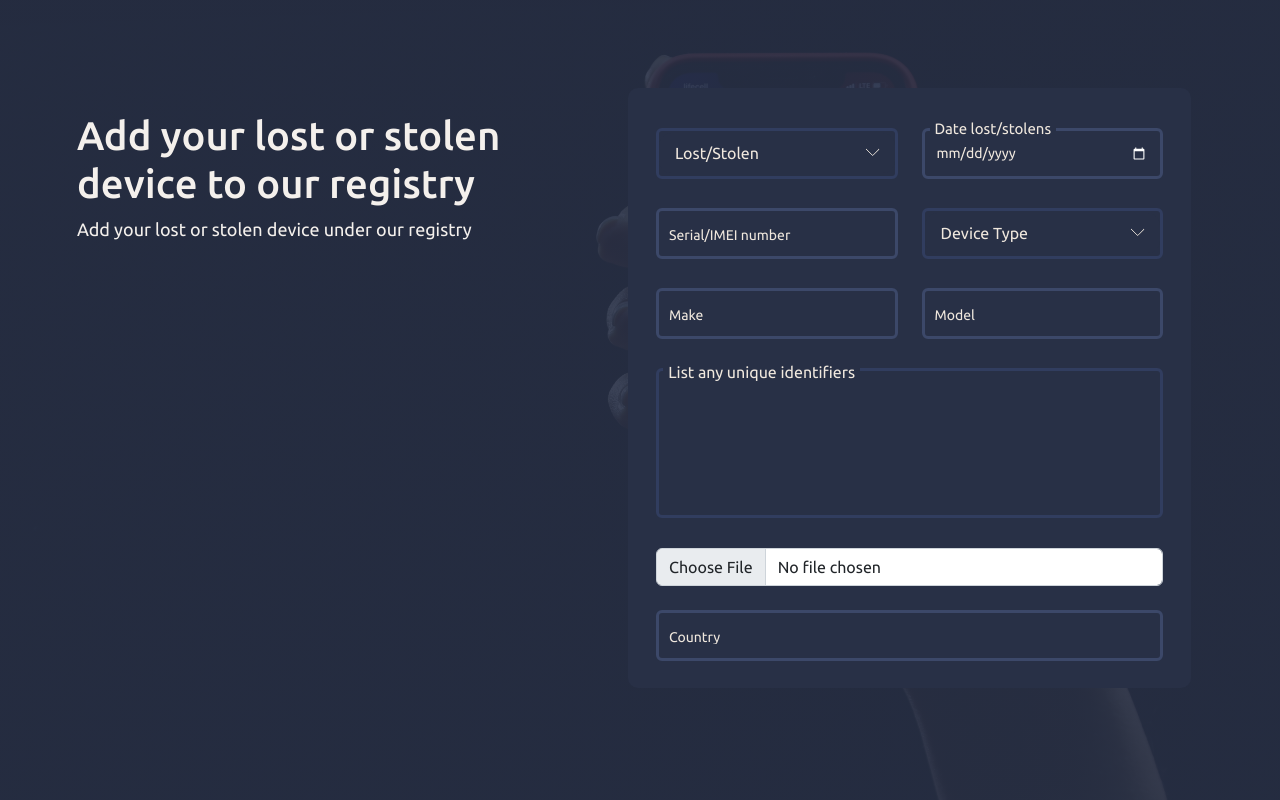
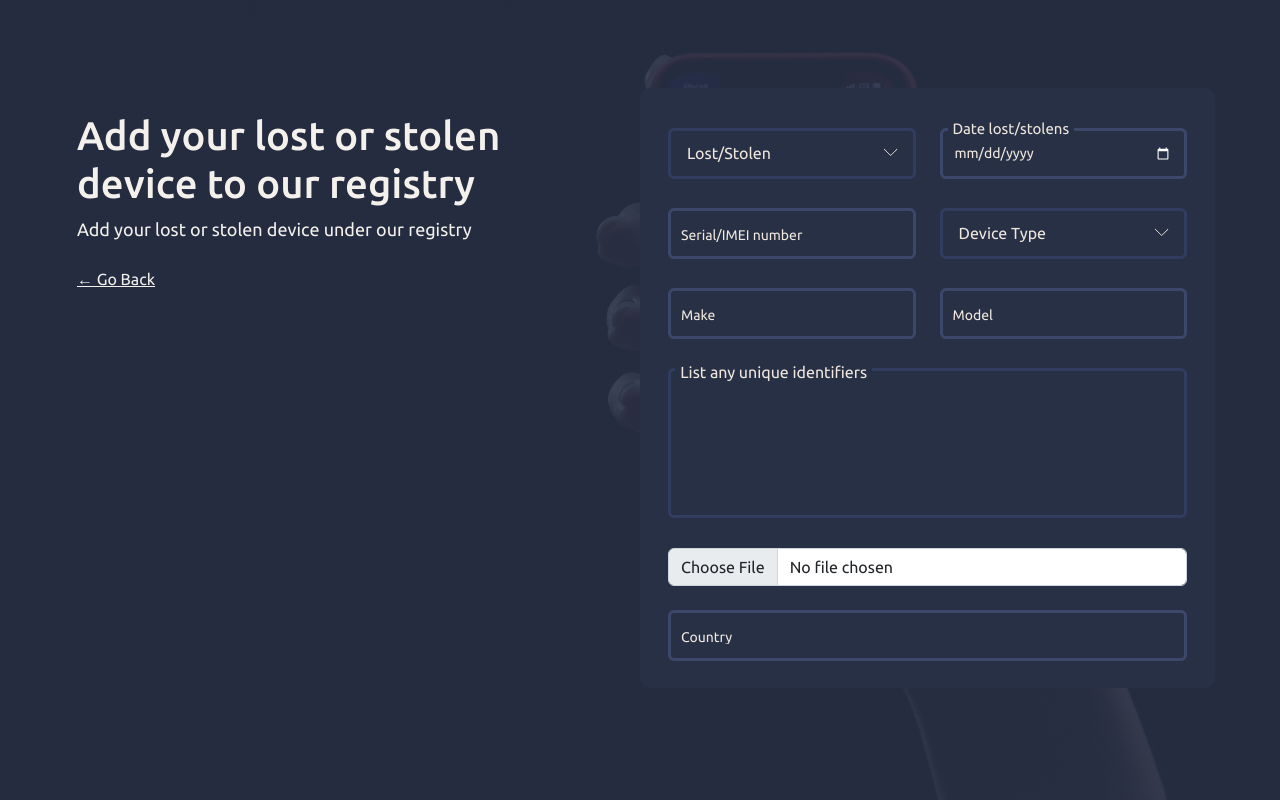
Before and after one commit to sameershaikh55/stolen-device, a React (Create React App) app in the folder client/: page /report-device in a window 1280 px wide. Built offline with nearby package versions, Linux system fonts and the light colour scheme.

Commit message:
resuable  comp precautions

```diff
--- /dev/null
+++ b/client/src/components/FormTaglines.jsx
@@ -0,0 +1,12 @@
+import React from "react";
+
+const FormTaglines = ({ title, desc }) => {
+  return (
+    <>
+      <h1>{title}</h1>
+      <p className="f18">{desc}</p>
+    </>
+  );
+};
+
+export default FormTaglines;
--- /dev/null
+++ b/client/src/components/GoBack.jsx
@@ -0,0 +1,17 @@
+import React from "react";
+import { useNavigate } from "react-router-dom";
+
+const GoBack = () => {
+  const navigate = useNavigate();
+
+  return (
+    <button
+      className="color2 border-0 bg-transparent text-decoration-underline"
+      onClick={() => navigate(-1)}
+    >
+      &#8592; Go Back
+    </button>
+  );
+};
+
+export default GoBack;
--- /dev/null
+++ b/client/src/layout/index.jsx
@@ -0,0 +1,15 @@
+import React from "react";
+
+const Layout = ({ children, classname }) => {
+  return (
+    <div className={classname}>
+      <div className="page_container w-100">
+        <div className="container-fluid">
+          <div className="row">{children}</div>
+        </div>
+      </div>
+    </div>
+  );
+};
+
+export default Layout;
--- a/client/src/pages/Home.jsx
+++ b/client/src/pages/Home.jsx
@@ -3,6 +3,7 @@ import { Link } from "react-router-dom";
 import { FaUser } from "react-icons/fa";
 import { MdOutlineCreateNewFolder, MdReport } from "react-icons/md";
 import { AiOutlineFileSearch } from "react-icons/ai";
+import Layout from "../layout";
 
 const Home = () => {
   const homeNavigation = [
@@ -27,10 +28,7 @@ const Home = () => {
   ];
 
   return (
-    <div className="home_container">
-      <div className="page_container">
-        <div className="container-fluid">
-          <div className="row gy-5">
+    <Layout classname="home_container">
       <div className="col-12 col-md-5">
         <div className="d-flex flex-column align-items-center">
           <Link to="/profile">
@@ -70,10 +68,7 @@ const Home = () => {
           </div>
         </div>
       </div>
-          </div>
-        </div>
-      </div>
-    </div>
+    </Layout>
   );
 };
 
--- a/client/src/pages/Profile.jsx
+++ b/client/src/pages/Profile.jsx
@@ -2,22 +2,19 @@ import React from "react";
 import { FaUser } from "react-icons/fa";
 import { MdReport } from "react-icons/md";
 import edit from "../assets/icons/edit.svg";
+import GoBack from "../components/GoBack";
+import Layout from "../layout";
 
 const Profile = () => {
   return (
-    <div className="profile_container">
-      <div className="page_container w-100">
-        <div className="container-fluid">
-          <div className="row">
+    <Layout classname="profile_container">
       <div className="col-12 col-md-4">
         <div className="d-flex flex-column align-items-center">
           <div>
             <FaUser fontSize={150} className="color2" />
           </div>
           <div className="d-flex flex-column w-100 gap-3 text-white">
-                  <h2 className="text-center color2 mt-3 mb-0 mb-4">
-                    John Smith
-                  </h2>
+            <h2 className="text-center color2 mt-3 mb-0 mb-4">John Smith</h2>
             <p>South Africa</p>
             <p>Gauteng</p>
             <p className="d-flex justify-content-between gap-2 align-items-center">
@@ -35,6 +32,10 @@ const Profile = () => {
       <div className="col-12 col-md-8">
         <div className="row gy-4">
           <div className="col-12 col-md-8 mx-auto">
+            <div className="d-flex justify-content-end">
+              <GoBack />
+            </div>
+            <br />
             <h3 className="color1 mt-3 mb-0 bg_color2 px-2 rounded-2">
               Registered Devices
             </h3>
@@ -44,9 +45,7 @@ const Profile = () => {
                   <li className="d-flex justify-content-between align-items-center px-2">
                     <p className="color2 fw-bold">HP Omen</p>
                     <div className="d-flex gap-4">
-                            <p className="color8 align-self-center f14">
-                              HP086420
-                            </p>
+                      <p className="color8 align-self-center f14">HP086420</p>
                       <div className="d-flex gap-2">
                         <button className="rounded-2">
                           <img src={edit} alt="" />
@@ -63,10 +62,7 @@ const Profile = () => {
           </div>
         </div>
       </div>
-          </div>
-        </div>
-      </div>
-    </div>
+    </Layout>
   );
 };
 
--- a/client/src/pages/RegisterDevice.jsx
+++ b/client/src/pages/RegisterDevice.jsx
@@ -1,20 +1,22 @@
 import React from "react";
 import Checkbox from "../components/Checkbox";
+import FormTaglines from "../components/FormTaglines";
+import GoBack from "../components/GoBack";
 import Input from "../components/Input";
 import Textarea from "../components/Textarea";
+import Layout from "../layout";
 
 const RegisterDevice = () => {
   return (
-    <div className="home_container">
-      <div className="page_container w-100">
-        <div className="container-fluid w-100">
-          <div className="row w-100">
+    <Layout classname="home_container">
       <div className="col-6 color2">
-              <h1>Register my devices</h1>
-              <p className="f18">
-                Register a device under your profile for fast reporting should
-                the device go missing
-              </p>
+        <FormTaglines
+          title="Register my devices"
+          desc="Register a device under your profile for fast reporting should
+                the device go missing"
+        />
+        <br />
+        <GoBack />
       </div>
       <div className="col-6">
         <form className="row gy-4 form_container">
@@ -46,10 +48,7 @@ const RegisterDevice = () => {
           </div>
         </form>
       </div>
-          </div>
-        </div>
-      </div>
-    </div>
+    </Layout>
   );
 };
 
--- a/client/src/pages/Report.jsx
+++ b/client/src/pages/Report.jsx
@@ -2,16 +2,20 @@ import React from "react";
 import Checkbox from "../components/Checkbox";
 import Input from "../components/Input";
 import Textarea from "../components/Textarea";
+import GoBack from "../components/GoBack";
+import FormTaglines from "../components/FormTaglines";
+import Layout from "../layout";
 
 const Report = () => {
   return (
-    <div className="home_container">
-      <div className="page_container w-100">
-        <div className="container-fluid w-100">
-          <div className="row w-100">
+    <Layout classname="home_container">
       <div className="col-6 color2">
-              <h1>Add your lost or stolen device to our registry</h1>
-              <p className="f18">Add your lost or stolen device under our registry</p>
+        <FormTaglines
+          title="Add your lost or stolen device to our registry"
+          desc="Add your lost or stolen device under our registry"
+        />
+        <br />
+        <GoBack />
       </div>
       <div className="col-6">
         <form className="row gy-4 form_container">
@@ -61,10 +65,7 @@ const Report = () => {
           </div>
         </form>
       </div>
-          </div>
-        </div>
-      </div>
-    </div>
+    </Layout>
   );
 };
 
```
Lines whose indentation alone changed are shown as unchanged.
